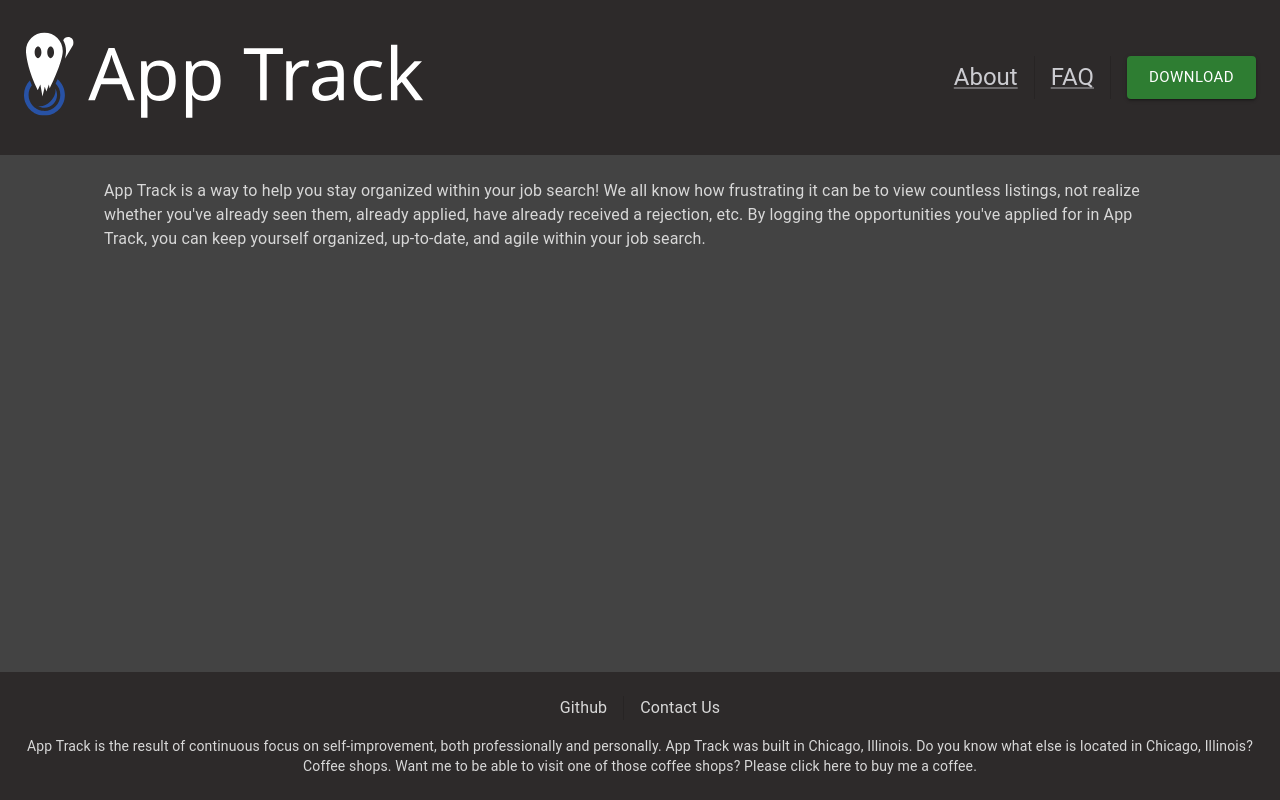
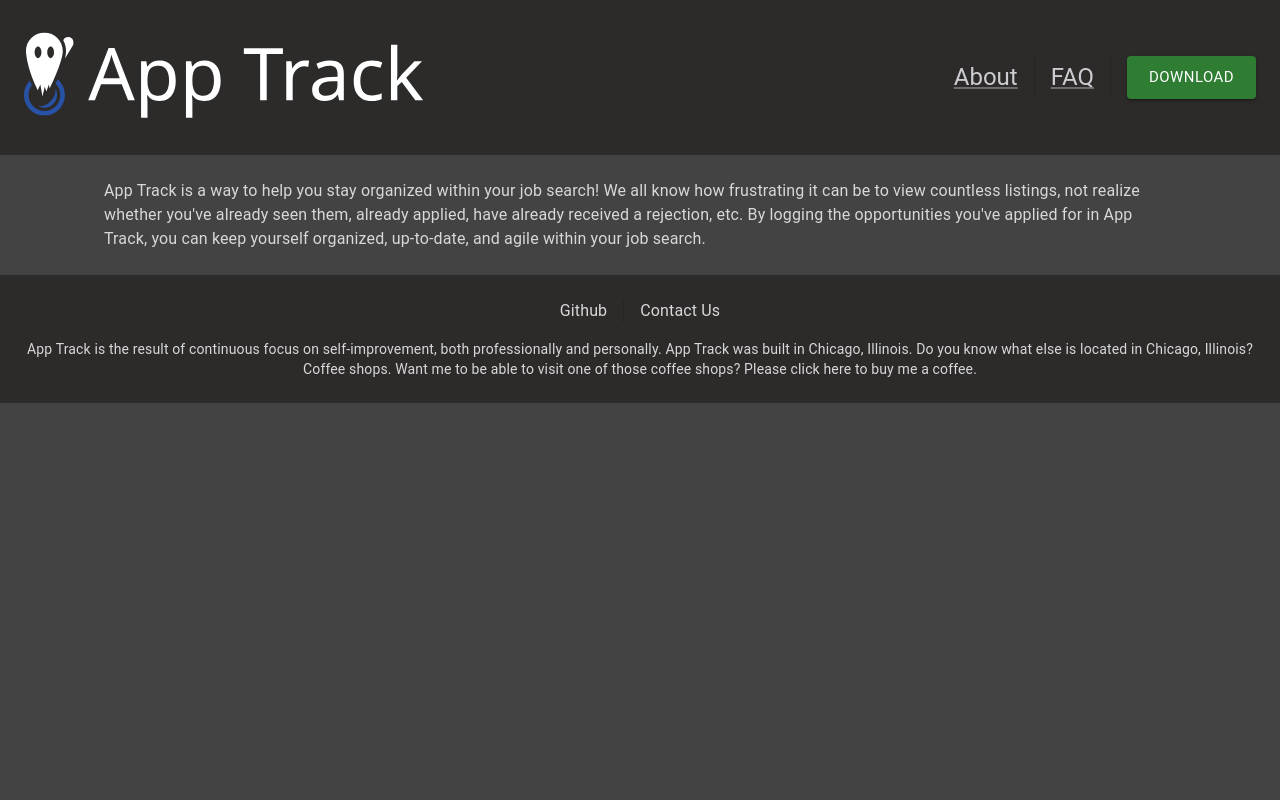
Before and after one commit to Caffeine-Driven-Development-LLC/GetAppTrack, a Next.js app: page /About in a window 1280 px wide. Built offline with nearby package versions, Linux system fonts and the light colour scheme; what @mui/material-nextjs would draw is missing.

Commit message:
ok, im starting to see the power of mui

```diff
--- a/pages/_app.tsx
+++ b/pages/_app.tsx
@@ -2,7 +2,7 @@ import type {ReactElement, ReactNode} from 'react'
 import type {NextPage} from 'next'
 import type {AppProps} from 'next/app'
 import theme from "@/app/theme";
-import {Box, CssBaseline, Stack} from "@mui/material";
+import {Container, CssBaseline, Stack} from "@mui/material";
 import {ThemeProvider} from "@mui/material/styles";
 import AppTitle from "@/app/components/app_title";
 import Footer from "@/app/components/footer";
@@ -19,13 +19,13 @@ export default function MyApp({Component, pageProps}: AppPropsWithLayout) {
   return (
     <ThemeProvider theme={theme}>
       <CssBaseline/>
-      <Box sx={{display: 'flex', flexDirection: 'column', minHeight: '100vh'}}>
+      <Container disableGutters={true} maxWidth={'xl'}>
         <AppTitle/>
         <Stack spacing={3} sx={{padding: 3, flex: 1, marginLeft: 10, marginRight: 10}}>
           <Component {...pageProps} />
         </Stack>
         <Footer/>
-      </Box>
+      </Container>
     </ThemeProvider>
   )
 }
--- a/pages/_document.tsx
+++ b/pages/_document.tsx
@@ -1,17 +1,21 @@
 import {Head, Html, Main, NextScript} from 'next/document'
 import {AppRouterCacheProvider} from "@mui/material-nextjs/v15-appRouter";
+import {Container} from "@mui/material";
 
 export default function Document() {
   return (
     <Html lang="en">
       <Head>
         <link rel="icon" href="/icon.ico"/>
+        <meta name="viewport" content="width=device-width, initial-scale=1.0"/>
       </Head>
       <body>
-      <AppRouterCacheProvider>
-        <Main/>
-        <NextScript/>
-      </AppRouterCacheProvider>
+      <Container disableGutters={true} maxWidth={'xl'}>
+        <AppRouterCacheProvider>
+          <Main/>
+          <NextScript/>
+        </AppRouterCacheProvider>
+      </Container>
       </body>
     </Html>
   )
--- a/src/app/components/app_title.tsx
+++ b/src/app/components/app_title.tsx
@@ -7,6 +7,7 @@ export default function AppTitle() {
 
   return (
     <Box
+      component="header"
       sx={{
         padding: 3,
         bgcolor: "primary.light"
--- a/src/app/components/footer.tsx
+++ b/src/app/components/footer.tsx
@@ -3,7 +3,7 @@ import {Box, Divider, Stack, Typography} from "@mui/material";
 export default function Footer() {
   // TODO Add links to Github for code and email for the company
   return (
-    <Box>
+    <Box component="footer">
       <Stack spacing={2} sx={{
         padding: 3,
         bgcolor: "primary.light",
@@ -11,7 +11,7 @@ export default function Footer() {
         justifyContent: "center",
         alignItems: "center"
       }}>
-        <Stack direction="row"
+        <Stack direction={{xs: 'column', sm: 'row'}}
                divider={<Divider orientation="vertical" flexItem/>}
                spacing={2}
         >
```
